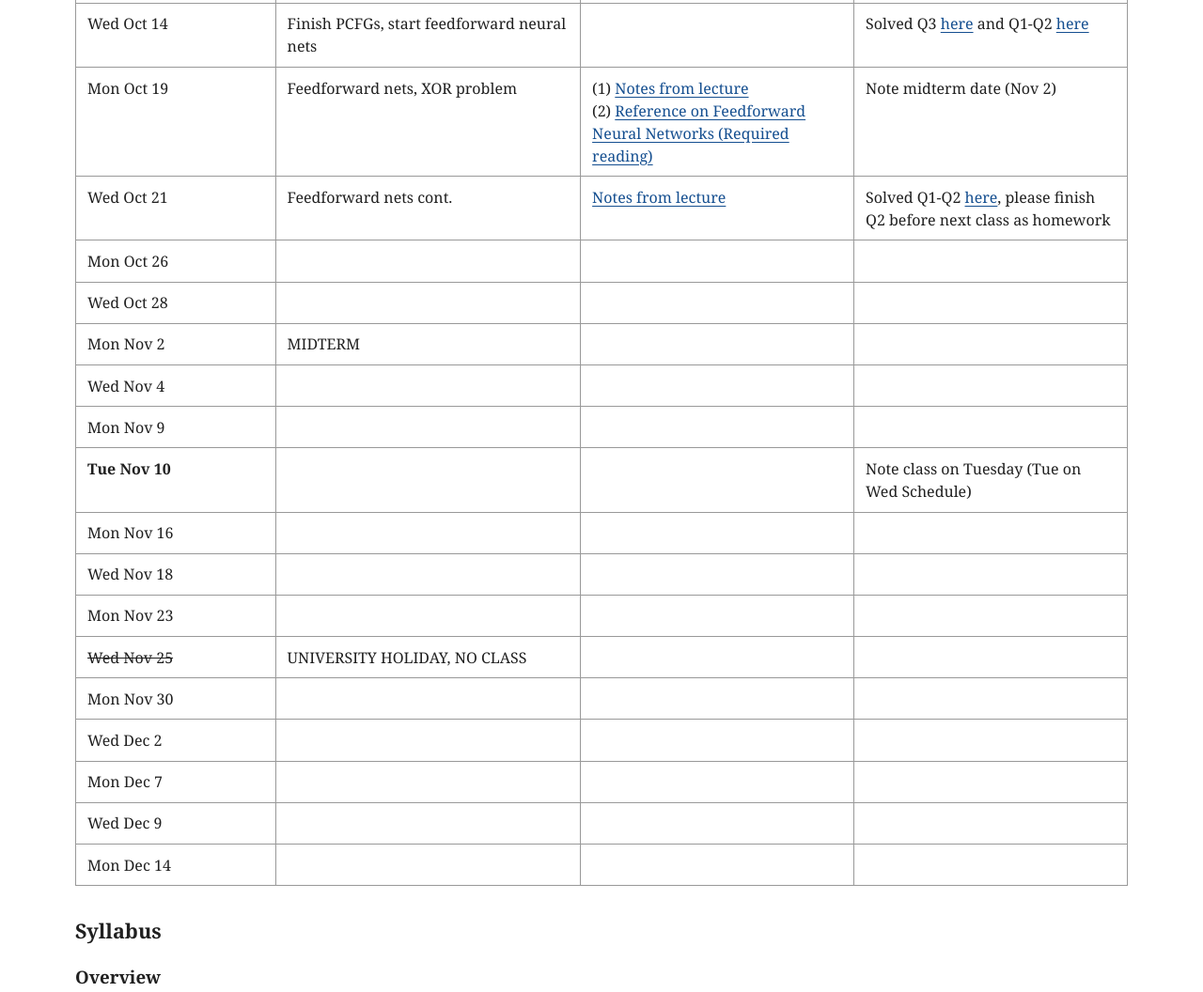
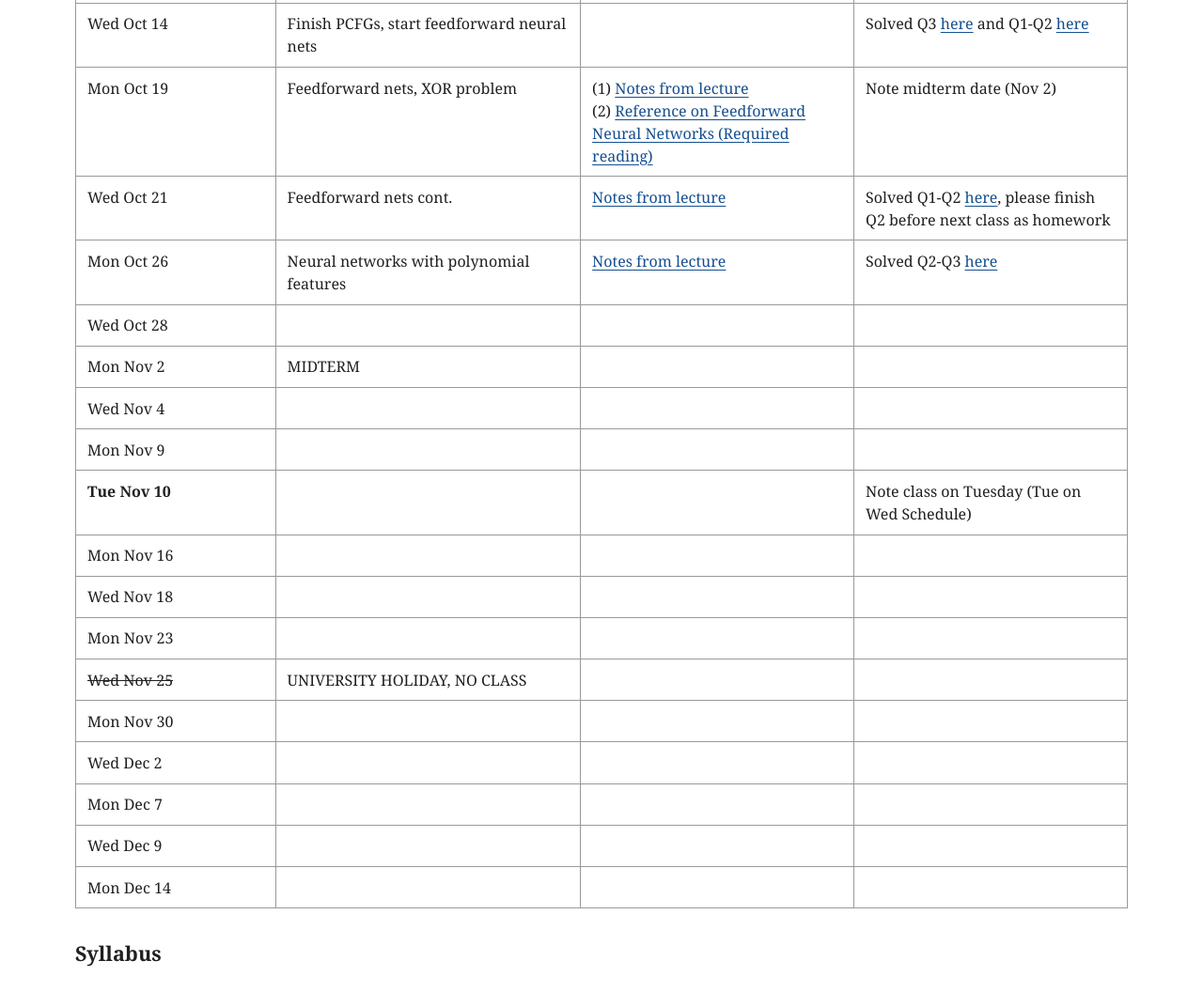
Before and after one commit to dmitropolsky/dmitropolsky.github.io, a plain HTML site: page teaching/150/index.html in a window 1280 px wide. Shown: the part 1407-2463 px from the top of the page at 94% size. Drawn offline with nearby package versions, Linux system fonts and the light colour scheme.

Commit message:
10/16 materials

```diff
--- a/teaching/150/index.html
+++ b/teaching/150/index.html
@@ -174,9 +174,9 @@ thead { background: #eee; }
           <!-- 2026-10-26 -->
           <tr>
             <th scope="row"><time datetime="2026-10-26">Mon Oct 26</time></th>
-            <td></td><!-- Topics -->
-            <td></td><!-- References -->
-            <td></td><!-- Assignments / other -->
+            <td>Neural networks with polynomial features</td><!-- Topics -->
+            <td><a href="lecture_notes/150_2026_10_26.pdf" target="_blank">Notes from lecture</a></td><!-- References -->
+            <td>Solved Q2-Q3 <a href ="https://www.cs.columbia.edu/~mcollins/cs4705-spring2019/flippedclassroom/week10/ff-questions.pdf">here</td><!-- Assignments / other -->
           </tr>
           <!-- 2026-10-28 -->
           <tr>
```
Also changed, not shown: 1 other file.
